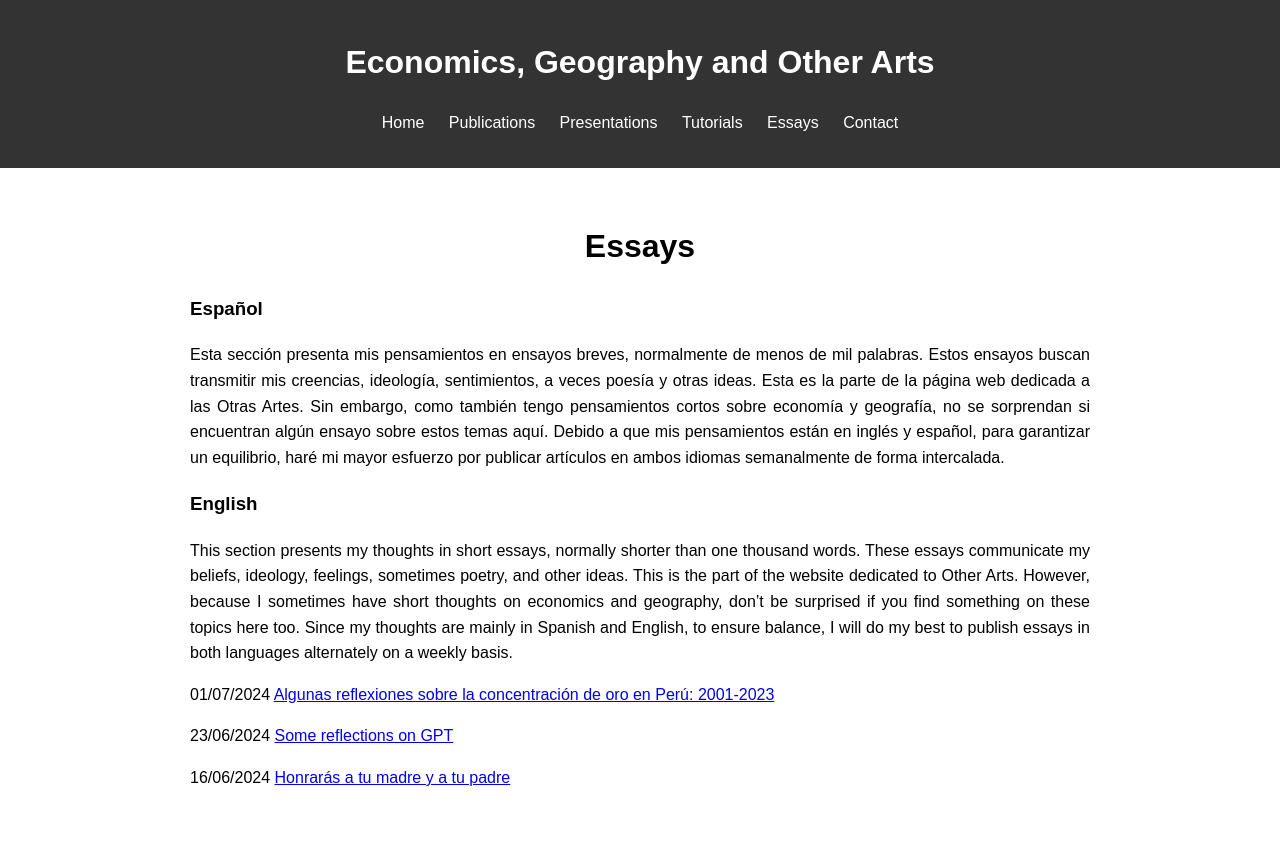
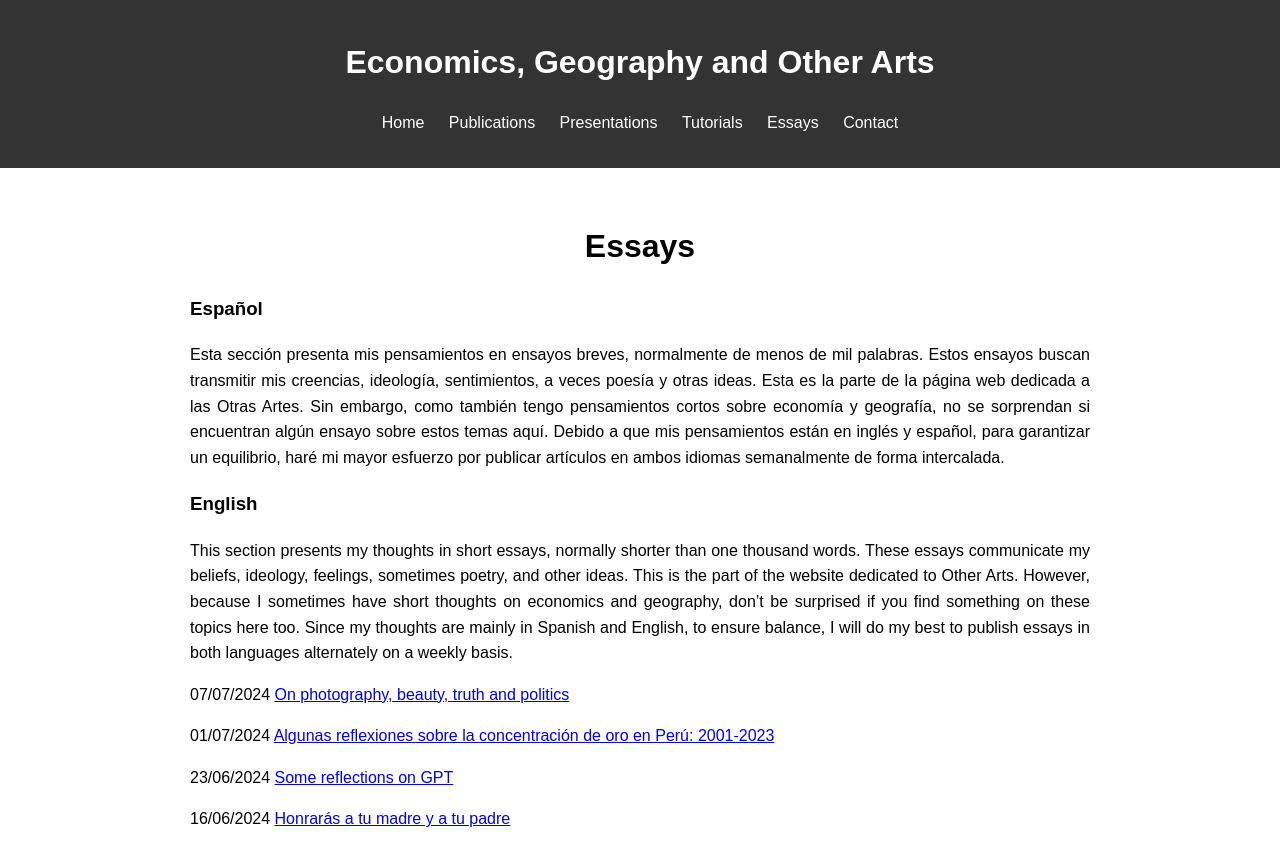
Before and after one commit to Favioleiva/favioleiva.github.io, a Jekyll site: the page built from essays.md, in a window 1280 px wide. Shown: the top 866 px of the page. Built offline with Jekyll 4.4.1, drawn with Linux system fonts in a browser that asks for light colours; nearby versions of some CDN libraries.

Commit message:
Update essays.md

```diff
--- a/essays.md
+++ b/essays.md
@@ -14,6 +14,8 @@ Esta sección presenta mis pensamientos en ensayos breves, normalmente de menos
 
 This section presents my thoughts in short essays, normally shorter than one thousand words. These essays communicate my beliefs, ideology, feelings, sometimes poetry, and other ideas. This is the part of the website dedicated to Other Arts. However, because I sometimes have short thoughts on economics and geography, don't be surprised if you find something on these topics here too. Since my thoughts are mainly in Spanish and English, to ensure balance, I will do my best to publish essays in both languages alternately on a weekly basis.
 
+07/07/2024 [On photography, beauty, truth and politics](essays/4photography.md)
+
 01/07/2024 [Algunas reflexiones sobre la concentración de oro en Perú: 2001-2023](essays/3oro.md)
 
 23/06/2024 [Some reflections on GPT](essays/2ongpt.md)
```
